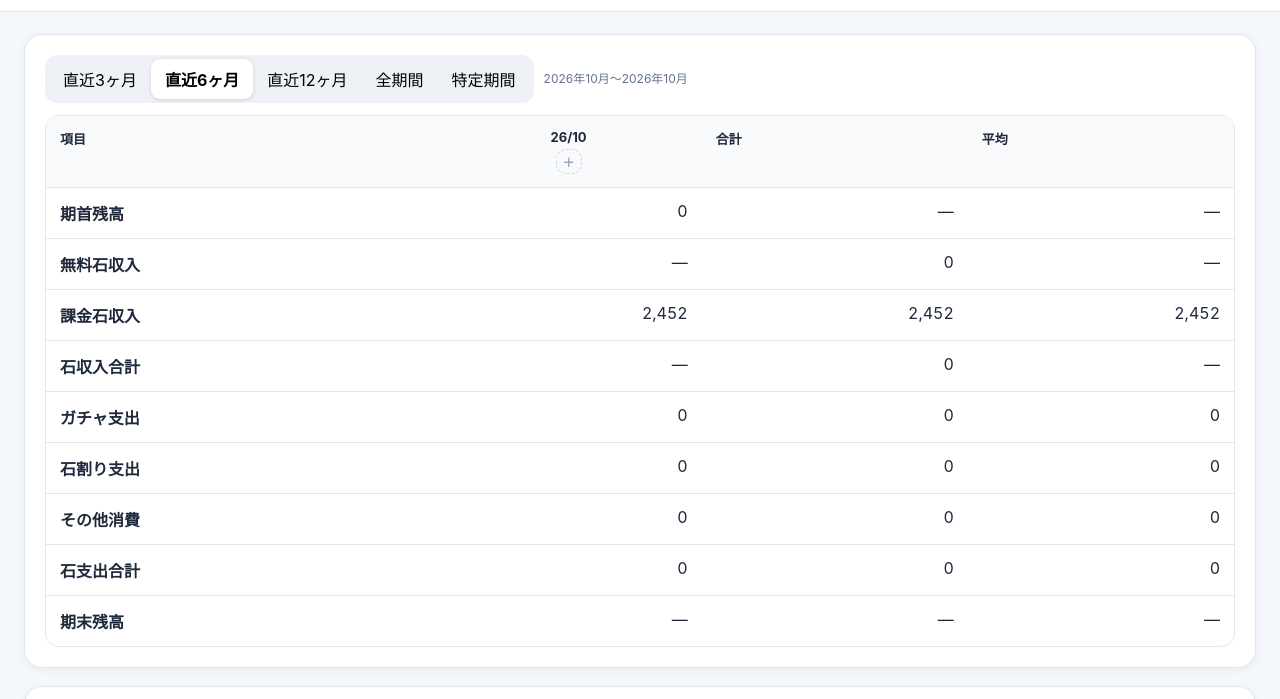
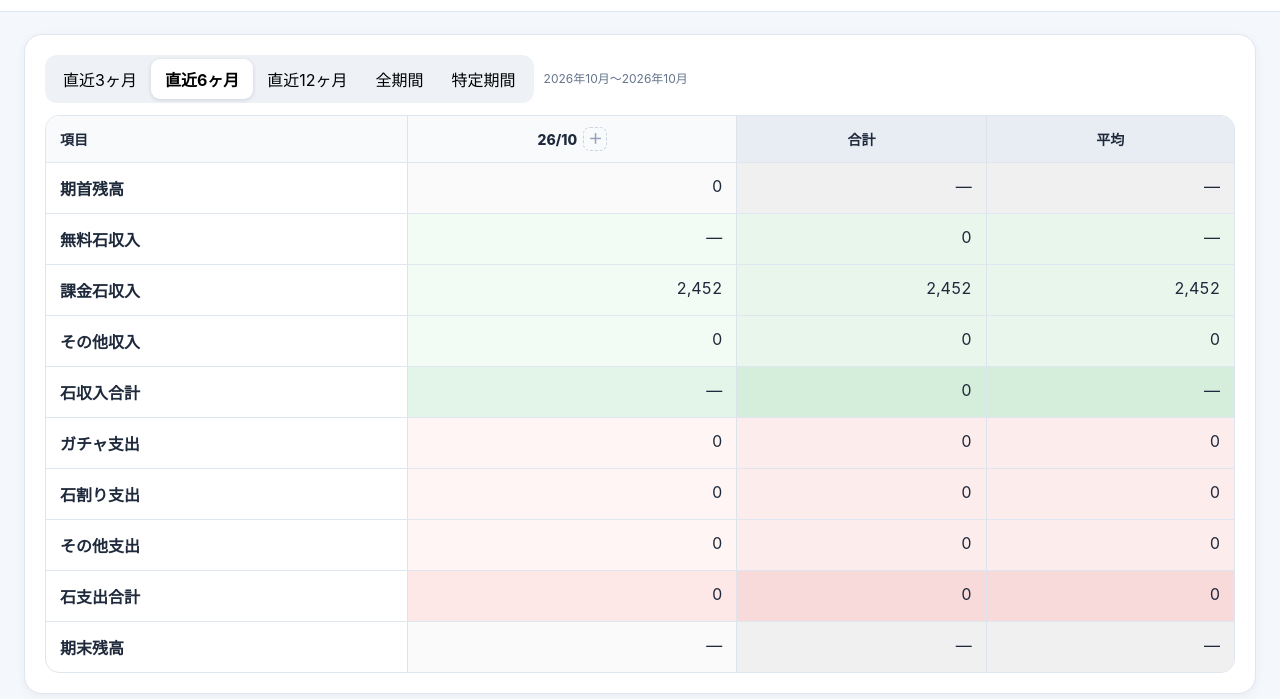
Before and after one commit to kattatokei/bluearchive-stone-plan, a plain HTML site: page index.html in a window 1280 px wide. Both pictures are taken after a click on the button "収支報告". Shown: the part 59-758 px from the top of the page. Drawn offline with Linux system fonts and the light colour scheme.

Commit message:
Add files via upload

```diff
--- a/index.html
+++ b/index.html
@@ -100,6 +100,76 @@ textarea{min-height:68px;resize:vertical}
 .report-controls{display:flex;gap:10px;align-items:center;flex-wrap:wrap;margin-bottom:12px}
 .report-table th:first-child,.report-table td:first-child{position:sticky;left:0;background:#fff;z-index:2}
 .report-table th:first-child{background:#f8fafc}
+.report-table th,
+.report-table td{
+  border-right:1px solid #dde3ea;
+}
+.report-table th:last-child,
+.report-table td:last-child{
+  border-right:0;
+}
+.report-table th:nth-last-child(-n+2){
+  background:#e8edf3;
+}
+
+/* 合計・平均は、その行の元色を一段だけ濃くする */
+.report-table tr.income-row td:nth-last-child(-n+2){
+  background:#e8f6ec;
+}
+.report-table tr.income-total td:nth-last-child(-n+2){
+  background:#d5eedc;
+}
+.report-table tr.expense-row td:nth-last-child(-n+2){
+  background:#fdecec;
+}
+.report-table tr.expense-total td:nth-last-child(-n+2){
+  background:#f9dada;
+}
+.report-table tr.balance-row td:nth-last-child(-n+2){
+  background:#f0f0f0;
+}
+.report-table tr:not(.income-row):not(.income-total):not(.expense-row):not(.expense-total):not(.balance-row) td:nth-last-child(-n+2){
+  background:#f1f4f7;
+}
+.report-head-row th{
+  font-size:14px;
+  font-weight:800;
+  text-align:center;
+  vertical-align:middle;
+  padding-top:11px;
+  padding-bottom:11px;
+}
+.report-head-row th:first-child{text-align:left}
+
+.report-month-head{
+  display:flex;
+  align-items:center;
+  justify-content:center;
+  gap:6px;
+  white-space:nowrap;
+}
+.report-month-head .report-add-tx{
+  width:24px;
+  min-width:24px;
+  height:24px;
+  padding:0;
+  display:inline-flex;
+  align-items:center;
+  justify-content:center;
+  font-size:14px;
+  line-height:1;
+  border-radius:7px;
+}
+.report-table tr.income-row td{background:#f3fbf5}
+.report-table tr.income-total td{background:#e3f5e8}
+.report-table tr.expense-row td{background:#fff5f5}
+.report-table tr.expense-total td{background:#fde7e7}
+.report-table tr.balance-row td{background:#fafafa}
+.report-table tr.income-row td:first-child,
+.report-table tr.income-total td:first-child,
+.report-table tr.expense-row td:first-child,
+.report-table tr.expense-total td:first-child,
+.report-table tr.balance-row td:first-child{background:inherit}
 .actual-inputs{display:grid;grid-template-columns:repeat(4,minmax(160px,1fr));gap:10px}
 .tx-list{margin-top:12px;border-top:1px solid var(--line)}
 .tx-item{display:grid;grid-template-columns:130px 120px 1fr 110px auto;gap:10px;padding:12px 0;border-bottom:1px solid #eef2f7;align-items:center}
@@ -116,6 +186,8 @@ dialog::backdrop{background:rgba(15,23,42,.38)}
 .primary,.secondary,.danger{min-height:40px}
 .dialog-body{padding:24px 24px 20px}
 .dialog-actions{display:flex;justify-content:flex-end;gap:10px;padding:16px 24px 20px;border-top:1px solid var(--line);background:#fafafa;flex-wrap:wrap}
+
+
 @media(max-width:800px){
   main{padding:0 8px 36px}
   .panel{padding:12px}
@@ -174,6 +246,12 @@ dialog::backdrop{background:rgba(15,23,42,.38)}
 
   .report-wrap table{font-size:8px}
   .report-wrap th,.report-wrap td{padding:4px 3px}
+  .report-head-row th{font-size:10px;padding:6px 2px}
+  .report-month-head{gap:2px}
+  .report-month-head .report-add-tx{
+    width:18px;min-width:18px;height:18px;
+    font-size:10px;padding:0;
+  }
   .report-table th:first-child,.report-table td:first-child{
     position:static;
     width:16%;
@@ -260,7 +338,7 @@ dialog::backdrop{background:rgba(15,23,42,.38)}
   </div>
 
   <div class="panel">
-    <h2 class="section-title">その他消費</h2>
+    <h2 class="section-title">収支明細</h2>
     <div id="txList" class="tx-list"></div>
   </div>
 </section>
@@ -336,10 +414,10 @@ dialog::backdrop{background:rgba(15,23,42,.38)}
 
 <dialog id="txDialog">
   <div class="dialog-body">
-    <h2 class="section-title" id="txDialogTitle">その他消費追加</h2>
+    <h2 class="section-title" id="txDialogTitle">収支追加</h2>
     <div class="form-grid">
-      <div><label>種類</label><select id="txType"><option value="gacha">ガチャ支出</option><option value="refresh">石割り支出</option><option value="other">その他</option></select></div>
-      <div><label>数量</label><input id="txAmount" type="number" min="0"></div>
+      <div><label>種類</label><select id="txType"><option value="gacha">ガチャ支出</option><option value="refresh">石割り支出</option><option value="other">その他支出</option><option value="otherIncome">その他収入</option></select></div>
+      <div><label>石数</label><input id="txAmount" type="number" min="0"></div>
     </div>
   </div>
   <div id="txMonthDetails" style="display:none;padding:0 24px 18px"></div>
@@ -485,11 +563,12 @@ function actualReport(key){
   const c=data.closings[key]||{};
   const opening=getOpeningBalance(key);
   const paid=paidIncomeForMonth(key);
+  const otherIncome=txSum(key,"otherIncome");
   const spend=stoneSpend(key);
   const closing=(c.closingBalance!==undefined && c.closingBalance!==null && c.closingBalance!=="")?Number(c.closingBalance):null;
   const totalIncome=closing===null?null:(closing-opening+spend);
-  const freeIncome=totalIncome===null?null:(totalIncome-paid);
-  return {opening,paid,spend,closing,totalIncome,freeIncome,gacha:txSum(key,"gacha"),refresh:txSum(key,"refresh"),ticket:txSum(key,"ticket"),other:txSum(key,"other")};
+  const freeIncome=totalIncome===null?null:(totalIncome-paid-otherIncome);
+  return {opening,paid,otherIncome,spend,closing,totalIncome,freeIncome,gacha:txSum(key,"gacha"),refresh:txSum(key,"refresh"),ticket:txSum(key,"ticket"),other:txSum(key,"other")};
 }
 function getOpeningBalance(key){
   const prev=addMonths(key,-1);
@@ -767,7 +846,7 @@ function shortReportMonthLabel(key){
 }
 function openTransactionDialog(month){
   txTargetMonth=month;
-  document.getElementById("txDialogTitle").textContent=`${fullMonthLabel(month)} その他消費`;
+  document.getElementById("txDialogTitle").textContent=`${fullMonthLabel(month)} 収支追加`;
   document.getElementById("txAmount").value="";
   renderTxMonthDetails();
   document.getElementById("txMonthDetails").style.display="none";
@@ -787,10 +866,10 @@ function renderReport(){
   const rangeLabel = months.length ? `${fullMonthLabel(months[0])}〜${fullMonthLabel(months[months.length-1])}` : "対象月なし";
   document.getElementById("reportRangeLabel").textContent=rangeLabel;
   document.querySelectorAll("#reportRangeSegment button").forEach(b=>b.classList.toggle("active",b.dataset.range===reportRange));
-  document.getElementById("reportHead").innerHTML=`<tr><th>項目</th>${months.map(m=>`<th><div style="display:flex;flex-direction:column;gap:4px;align-items:center"><span title="${fullMonthLabel(m)}">${shortReportMonthLabel(m)}</span><button class="ghost-add report-add-tx" data-month="${m}" style="padding:3px 6px;width:auto">＋</button></div></th>`).join("")}<th>合計</th><th>平均</th></tr>`;
+  document.getElementById("reportHead").innerHTML=`<tr class="report-head-row"><th>項目</th>${months.map(m=>`<th><div class="report-month-head"><span title="${fullMonthLabel(m)}">${shortReportMonthLabel(m)}</span><button class="ghost-add report-add-tx" data-month="${m}" title="${fullMonthLabel(m)}に追加">＋</button></div></th>`).join("")}<th>合計</th><th>平均</th></tr>`;
   const defs=[
-    ["期首残高","opening",false],["無料石収入","freeIncome",true],["課金石収入","paid",true],["石収入合計","totalIncome",true],
-    ["ガチャ支出","gacha",true],["石割り支出","refresh",true],["その他消費","other",true],["石支出合計","spend",true],["期末残高","closing",false]
+    ["期首残高","opening",false],["無料石収入","freeIncome",true],["課金石収入","paid",true],["その他収入","otherIncome",true],["石収入合計","totalIncome",true],
+    ["ガチャ支出","gacha",true],["石割り支出","refresh",true],["その他支出","other",true],["石支出合計","spend",true],["期末残高","closing",false]
   ];
   const reports=months.map(m=>actualReport(m));
   const body=document.getElementById("reportBody"); body.innerHTML="";
@@ -800,6 +879,13 @@ function renderReport(){
     const sum=known.reduce((s,v)=>s+Number(v||0),0);
     const avg=known.length?sum/known.length:0;
     const tr=document.createElement("tr");
+
+    if(["freeIncome","paid","otherIncome"].includes(key)) tr.className="income-row";
+    else if(key==="totalIncome") tr.className="income-total";
+    else if(["gacha","refresh","other"].includes(key)) tr.className="expense-row";
+    else if(key==="spend") tr.className="expense-total";
+    else if(["opening","closing"].includes(key)) tr.className="balance-row";
+
     tr.innerHTML=`<td><strong>${label}</strong></td>${vals.map(v=>`<td class="num ${key==="closing" && Number(v)<0?"balance-negative":""}">${v===null||v===undefined?"—":yen(v)}</td>`).join("")}
       <td class="num">${aggregate?yen(sum):"—"}</td><td class="num">${aggregate&&known.length?yen(avg):"—"}</td>`;
     body.appendChild(tr);
@@ -829,7 +915,7 @@ function renderTransactions(){
   const root=document.getElementById("txList");
   const tx=[...data.transactions].filter(t=>t.type!=="ticket").sort((a,b)=>String(b.month||b.date||"").localeCompare(String(a.month||a.date||"")));
   root.innerHTML=tx.length?tx.map(t=>`<div class="tx-item">
-    <div>${fullMonthLabel(t.month||t.date?.slice(0,7)||PLAN_START_MONTH)}</div><div>${({gacha:"ガチャ",refresh:"石割り",other:"その他"})[t.type]||t.type}</div><div></div><div class="num">${yen(t.amount)}</div><button class="link-btn tx-del" data-id="${t.id}">削除</button>
+    <div>${fullMonthLabel(t.month||t.date?.slice(0,7)||PLAN_START_MONTH)}</div><div>${({gacha:"ガチャ",refresh:"石割り",other:"その他支出",otherIncome:"その他収入"})[t.type]||t.type}</div><div></div><div class="num">${yen(t.amount)}</div><button class="link-btn tx-del" data-id="${t.id}">削除</button>
   </div>`).join(""):'<div class="note" style="padding:12px 0">まだ明細はありません。</div>';
   root.querySelectorAll(".tx-del").forEach(b=>b.onclick=()=>{data.transactions=data.transactions.filter(t=>t.id!==b.dataset.id);save();renderAll()});
 }
@@ -914,7 +1000,7 @@ function renderTxMonthDetails(){
       <div class="small" style="font-weight:700;margin-bottom:8px">${fullMonthLabel(txTargetMonth)}の明細</div>
       ${items.map(t=>`
         <div style="display:grid;grid-template-columns:1fr auto auto;gap:10px;align-items:center;padding:8px 0;border-bottom:1px solid #eef2f7">
-          <div>${({gacha:"ガチャ支出",refresh:"石割り支出",other:"その他"})[t.type]||t.type}</div>
+          <div>${({gacha:"ガチャ支出",refresh:"石割り支出",other:"その他支出",otherIncome:"その他収入"})[t.type]||t.type}</div>
           <div class="num">${yen(t.amount)}</div>
           <button class="link-btn tx-dialog-del" data-id="${t.id}">削除</button>
         </div>`).join("")}
```
